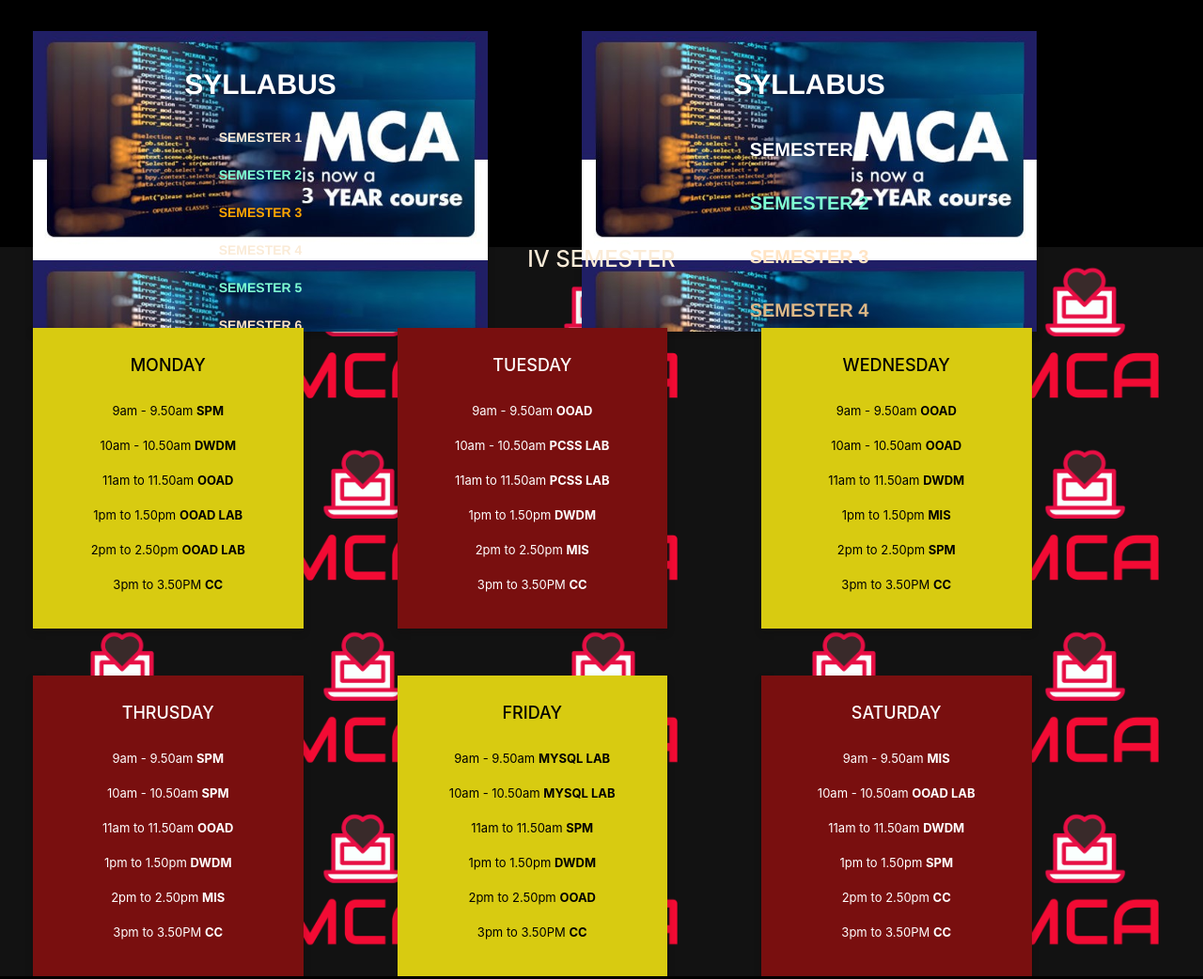
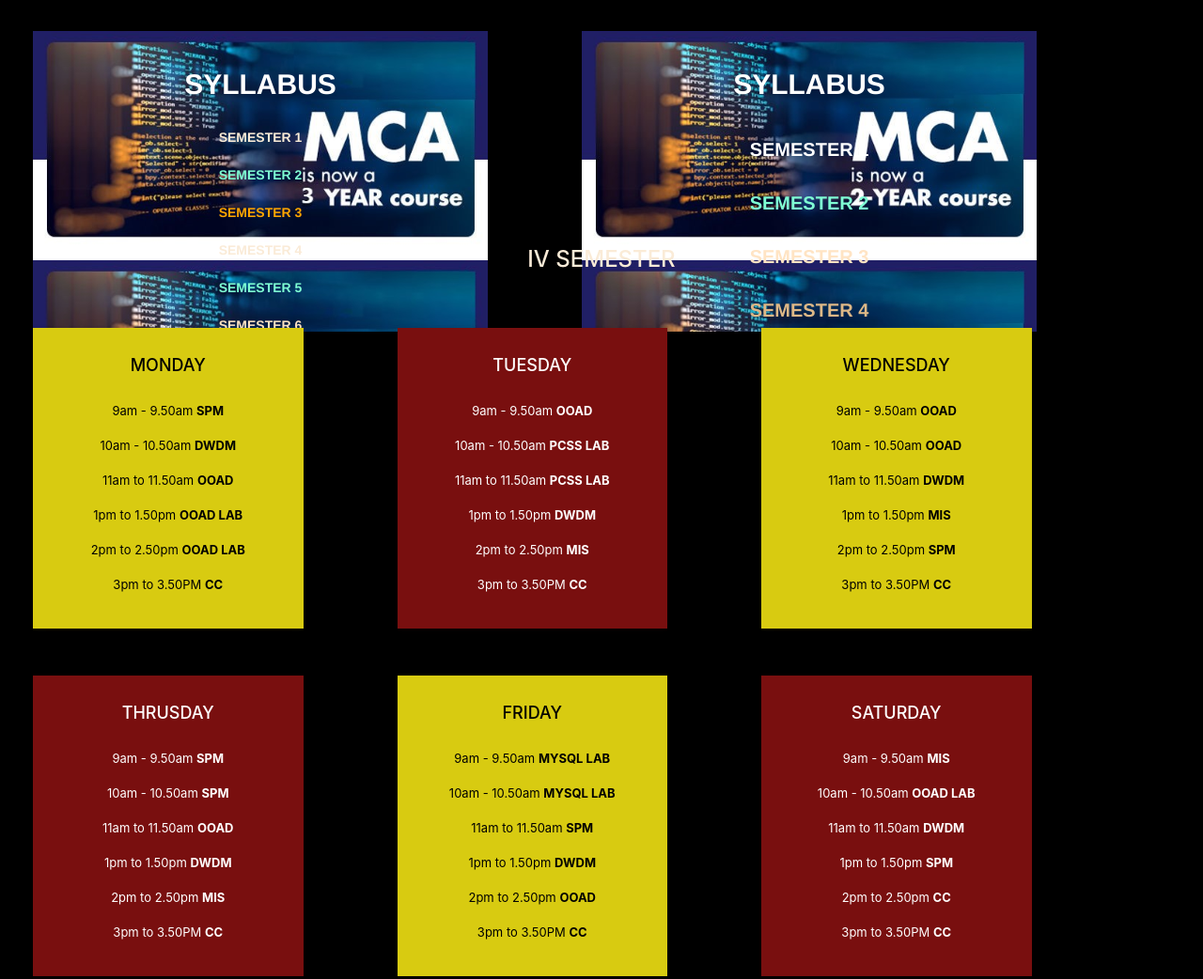
Before and after one commit to lokeshpilla/mcagvp.github.io, a plain HTML site: page index.html in a window 1280 px wide. Shown: the part 767-1809 px from the top of the page at 94% size. Drawn offline with nearby package versions, Linux system fonts and the light colour scheme.

Commit message:
update and remove mca background

```diff
--- a/style.css
+++ b/style.css
@@ -278,7 +278,6 @@ a.common-btn1
   #sch{
     background-size: 20%;
     color: antiquewhite;
-    background-image: url("mca.png");
     text-align: CENTER;
     font-size: 100;
     font-family: -apple-system, BlinkMacSystemFont, 'Segoe UI', Roboto, Oxygen, Ubuntu, Cantarell, 'Open Sans', 'Helvetica Neue', sans-serif;
```
